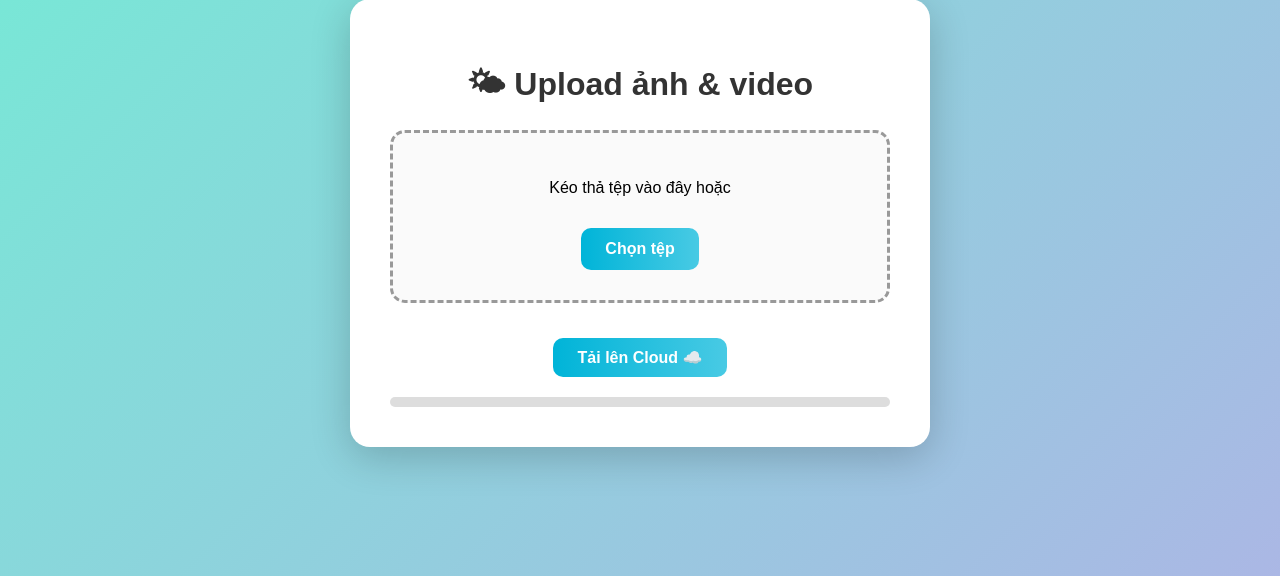
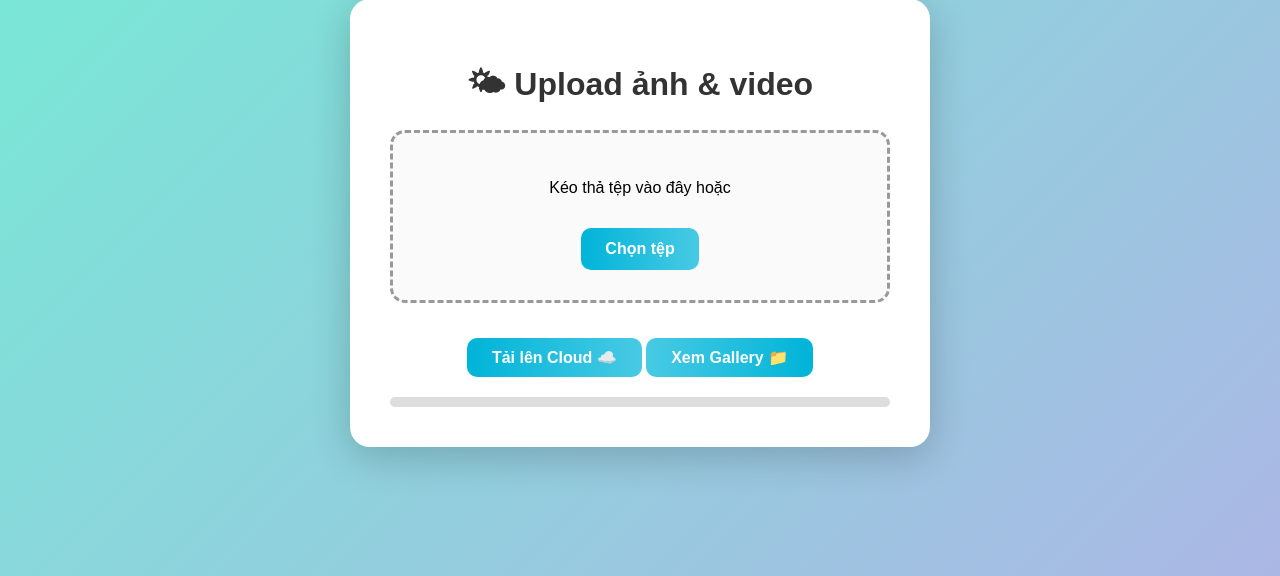
Before and after one commit to billhaha1947/flask-update, a Flask app: page / in a window 1280 px wide. Shown: the part 177-753 px from the top of the page. Run offline with Flask 3, Linux system fonts and the light colour scheme.

Commit message:
Update index.html

```diff
--- a/templates/index.html
+++ b/templates/index.html
@@ -45,6 +45,22 @@
       transition: 0.3s;
     }
     button:hover { transform: scale(1.05); }
+
+    /* --- Nút Gallery --- */
+    .gallery-btn {
+      display: inline-block;
+      margin-top: 12px;
+      background: linear-gradient(90deg, #48cae4, #00b4d8);
+      color: white;
+      padding: 10px 25px;
+      border-radius: 10px;
+      font-size: 16px;
+      font-weight: bold;
+      text-decoration: none;
+      transition: 0.3s;
+    }
+    .gallery-btn:hover { transform: scale(1.05); }
+
     .progress {
       width: 100%; background: #ddd; height: 10px; border-radius: 6px;
       margin-top: 20px; overflow: hidden;
@@ -66,6 +82,7 @@
 <body>
   <div class="container">
     <h1>🌤 Upload ảnh & video</h1>
+
     <form id="uploadForm" enctype="multipart/form-data">
       <div id="dropZone" class="upload-box">
         <p>Kéo thả tệp vào đây hoặc</p>
@@ -74,7 +91,12 @@
       </div>
 
       <div class="preview" id="preview"></div>
+
       <button type="submit">Tải lên Cloud ☁️</button>
+
+      <!-- ⭐ NÚT ĐI ĐẾN GALLERY ⭐ -->
+      <a href="gallery.html" class="gallery-btn">Xem Gallery 📁</a>
+
       <div class="progress"><div class="progress-bar" id="progressBar"></div></div>
     </form>
   </div>
```
